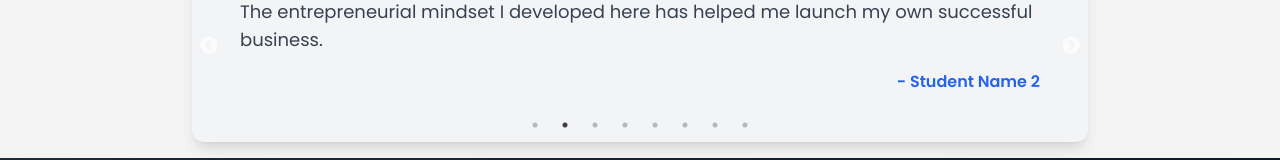
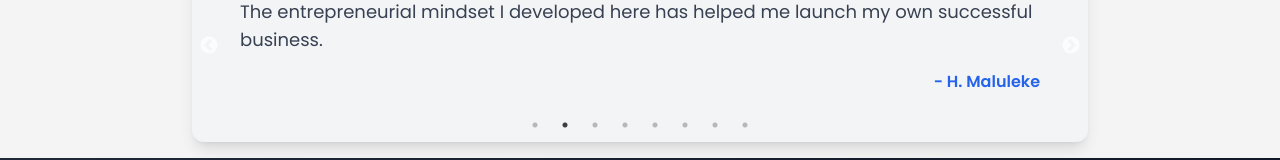
Before and after one commit to Neil-Ntshovelo/Makhensa-Global, a React (Vite) app: page /about in a window 1280 px wide. Shown: the part 2126-2286 px from the top of the page. Built offline with nearby package versions, Linux system fonts and the light colour scheme.

Commit message:
Add files via upload

```diff
--- a/src/components/NavBar.jsx
+++ b/src/components/NavBar.jsx
@@ -9,6 +9,7 @@ const NavLinks = () => {
       <RouterNavLink to="/" className="nav-link text-white font-semibold hover:text-yellow-500 mb-2">Home</RouterNavLink>
       <RouterNavLink to="/about" className="nav-link text-white font-semibold hover:text-yellow-500 mb-2">About</RouterNavLink>
       <RouterNavLink to="/contact" className="nav-link text-white font-semibold hover:text-yellow-500 mb-2">Contact Us</RouterNavLink>
+
     </>
   );
 }
--- a/src/components/Testimony.jsx
+++ b/src/components/Testimony.jsx
@@ -32,14 +32,14 @@ const Testimony = () => {
 };
 
 const testimonials = [
-  { quote: "Makhensa Global IT & Business College has transformed my career. The support and resources provided were invaluable!", name: "Student Name 1" },
-  { quote: "The entrepreneurial mindset I developed here has helped me launch my own successful business.", name: "Student Name 2" },
-  { quote: "The practical training and mentorship I received were key to my success in the business world.", name: "Student Name 3" },
-  { quote: "I am grateful for the opportunities and connections I made during my time at Makhensa Global.", name: "Student Name 4" },
-  { quote: "The college provided me with the tools I needed to excel in my career. Highly recommend!", name: "Student Name 5" },
-  { quote: "I learned so much about business management and entrepreneurship. The instructors were fantastic!", name: "Student Name 6" },
-  { quote: "The networking opportunities were invaluable. I made connections that helped me launch my startup.", name: "Student Name 7" },
-  { quote: "Makhensa Global has a great community of students and alumni. I felt supported throughout my journey.", name: "Student Name 8" },
+  { quote: "Makhensa Global IT & Business College has transformed my career. The support and resources provided were invaluable!", name: "Nhlalala M" },
+  { quote: "The entrepreneurial mindset I developed here has helped me launch my own successful business.", name: "H. Maluleke" },
+  { quote: "The practical training and mentorship I received were key to my success in the business world.", name: "K.T Hanyani" },
+  { quote: "I am grateful for the opportunities and connections I made during my time at Makhensa Global.", name: "M Mabyeni" },
+  { quote: "The college provided me with the tools I needed to excel in my career. Highly recommend!", name: "V Mashaba" },
+  { quote: "I learned so much about business management and entrepreneurship. The instructors were fantastic!", name: "N.H Mashaba" },
+  { quote: "The networking opportunities were invaluable. I made connections that helped me launch my startup.", name: "N Mkhize" },
+  { quote: "Makhensa Global has a great community of students and alumni. I felt supported throughout my journey.", name: "S.J Maswanganyi" },
 ];
 
 export default Testimony;
```
